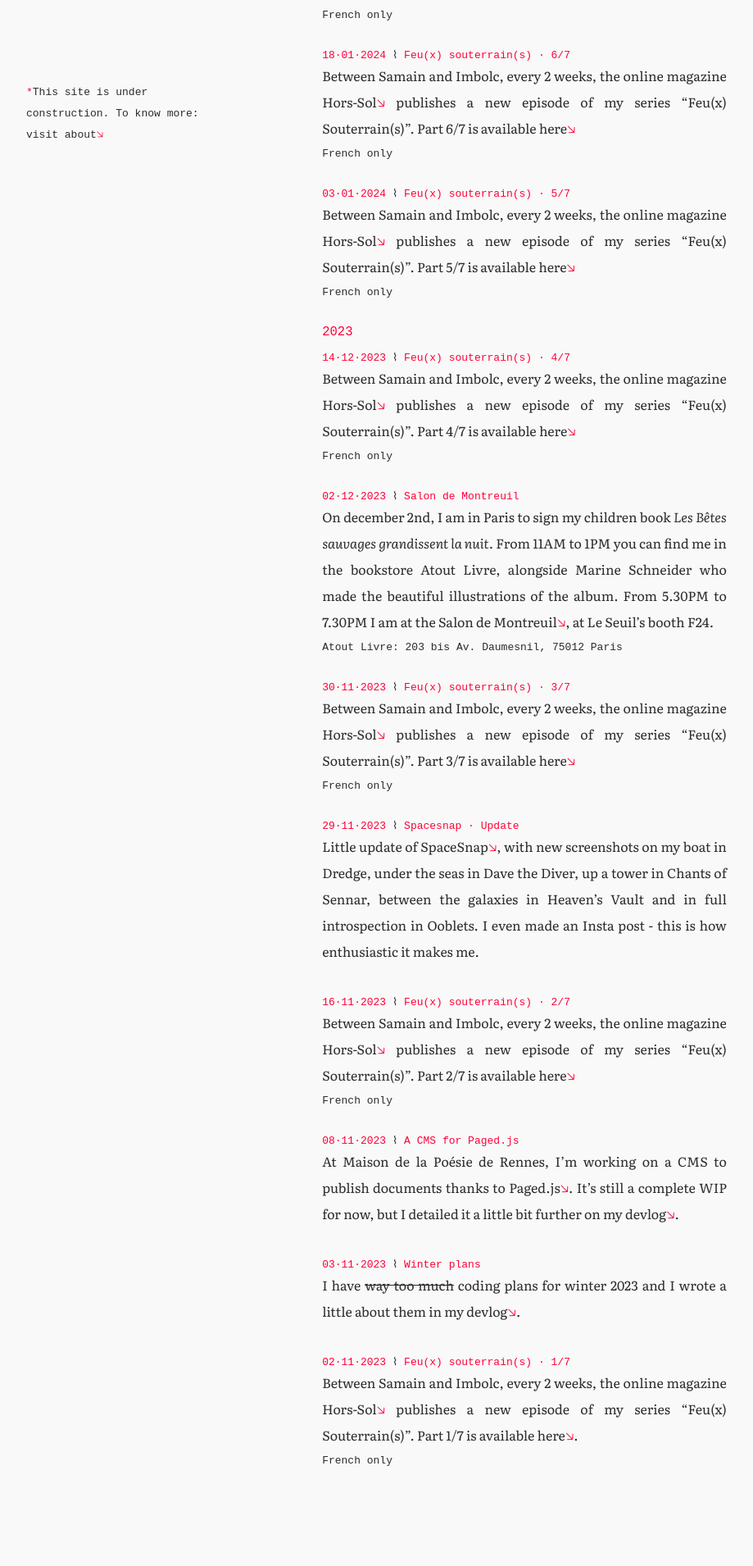
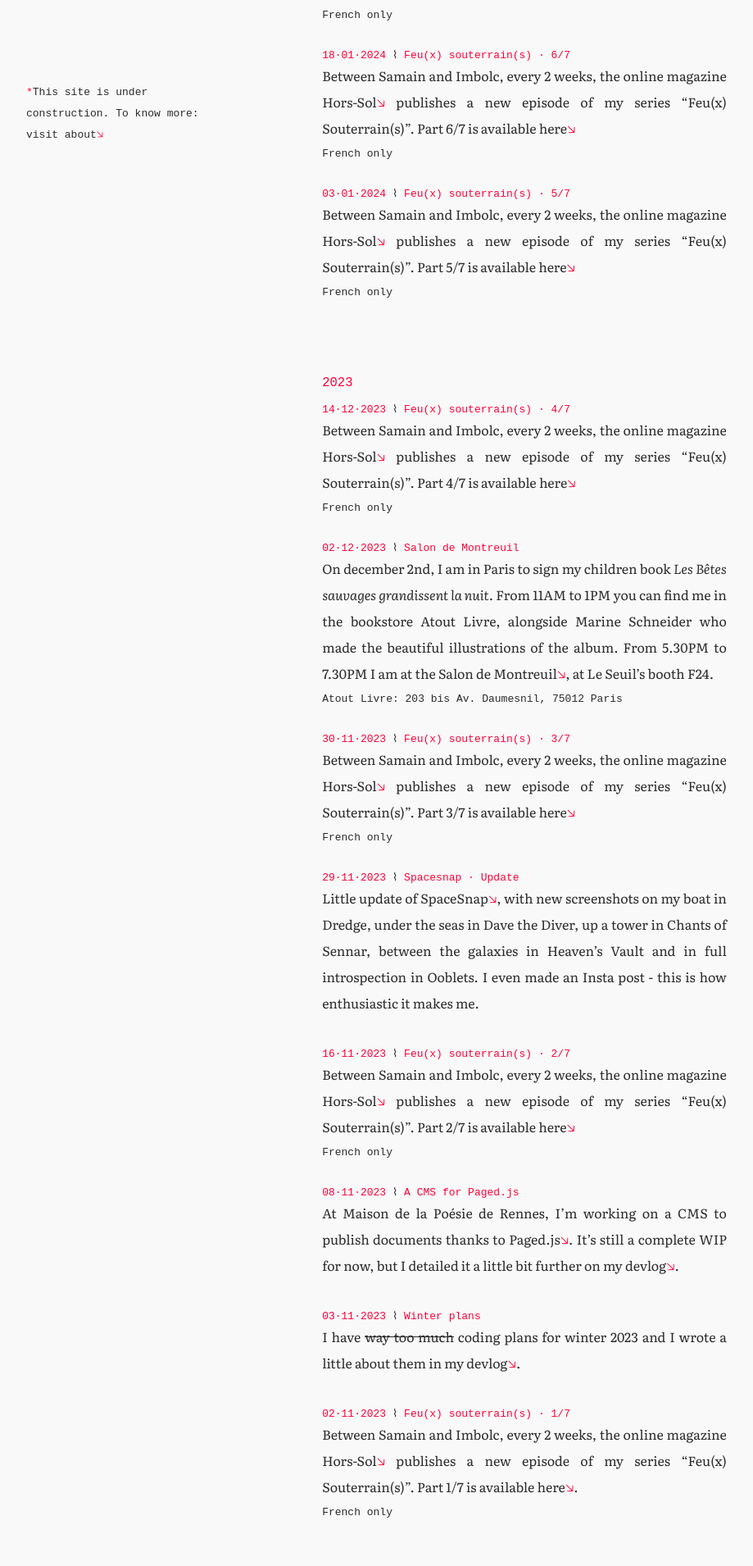
Before and after one commit to PQuod/personal_timeline, a Jekyll site: the page built from index.md, in a window 1280 px wide. Shown: the part 696-2606 px from the top of the page at 82% size, without its empty margins (0-919 px from the left). Built offline with Jekyll 4.4.1, drawn with Linux system fonts in a browser that asks for light colours; before the commit the page ends 2543 px from its top, so only the background shows below that.

Commit message:
Update _layout.scss

```diff
--- a/_sass/_layout.scss
+++ b/_sass/_layout.scss
@@ -43,6 +43,10 @@ main{
     color: var(--cc2);
 }
 
+.year:not(:first-of-type){
+    padding-top:calc(var(--line-height)*2);
+}
+
 .main_mid-col > *{
     display: inline-block;
     margin:0;
```
